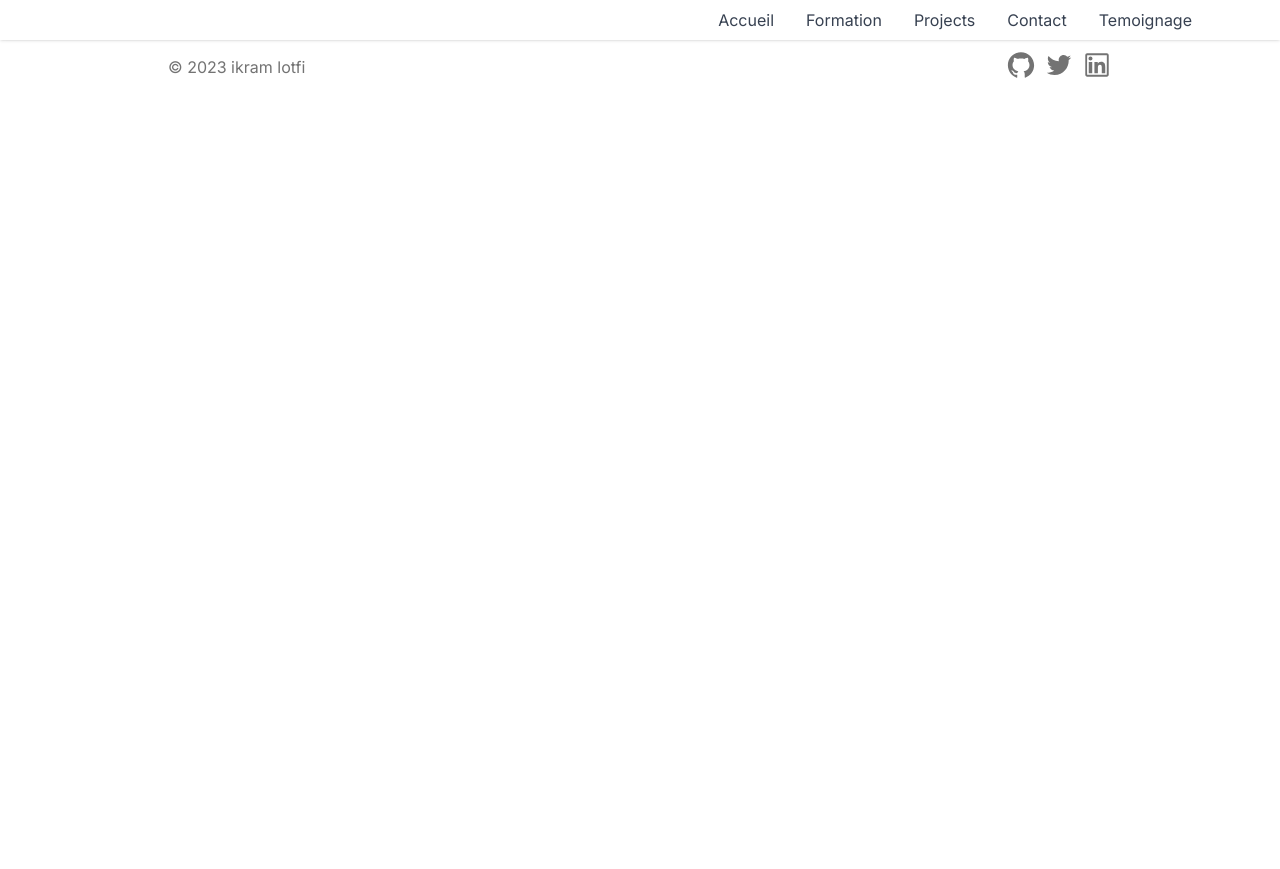
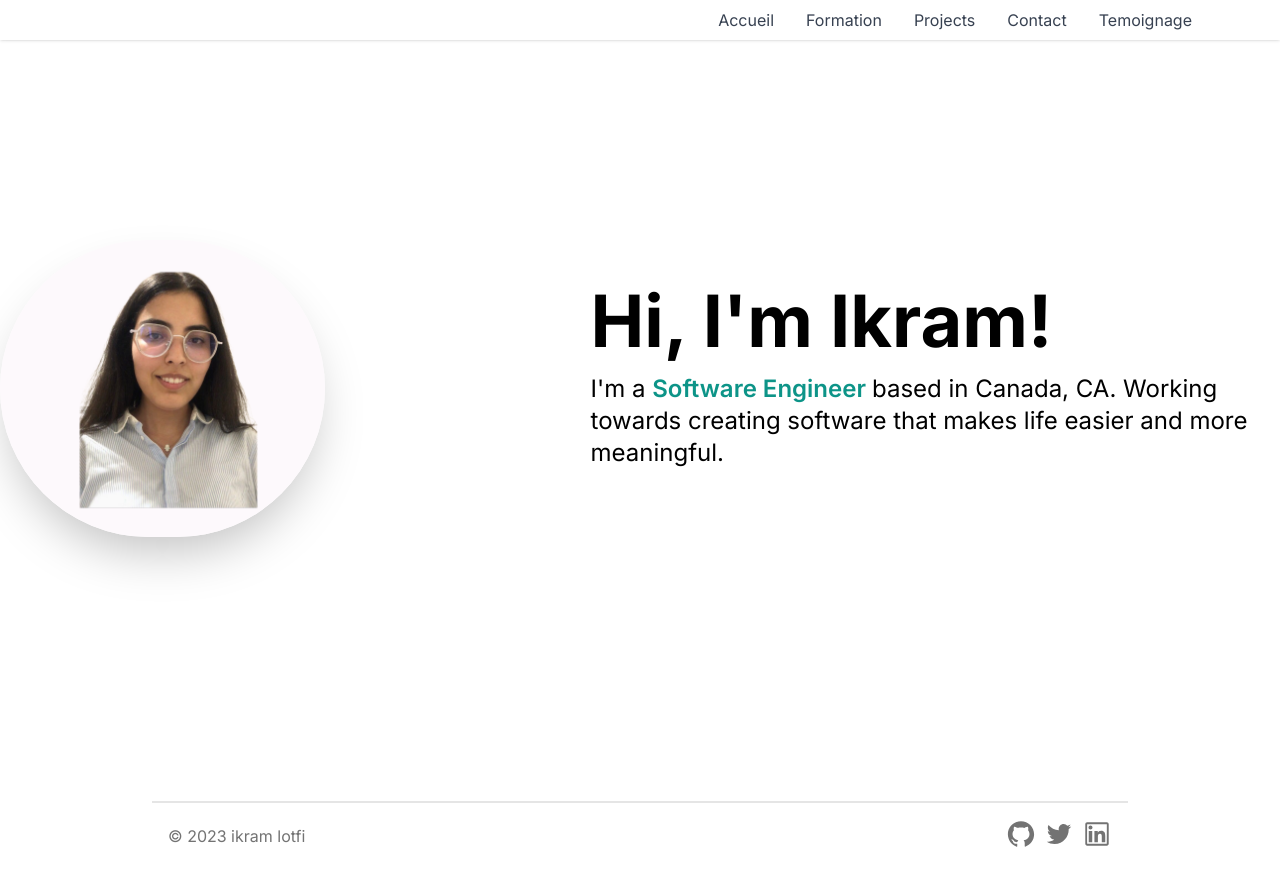
Before and after one commit to Lotfi207/portfolio-ikram, a Next.js app: page / in a window 1280 px wide. Before the commit the page ends 800 px from the top, so only its background shows below. Built offline with nearby package versions, Linux system fonts and the light colour scheme.

Commit message:
modifier page d'accueil

```diff
--- a/app/page.tsx
+++ b/app/page.tsx
@@ -1,9 +1,7 @@
 import Image from 'next/image'
-import Footer from '@/components/Footer'
-import PagesBar from '@/components/PageBar'
-
+import IkramSection from '@/components/Introduction'
 export default function Home() {
   return (
-    <></>
+    <IkramSection/>
   )
 }
--- /dev/null
+++ b/components/Introduction.jsx
@@ -0,0 +1,39 @@
+"use client" // this is a client component
+import React from "react"
+import Image from "next/image"
+
+
+const IkramSection = () => {
+  return (
+    <section id="home">
+      <div className="flex flex-col text-center items-center justify-center animate-fadeIn animation-delay-2 my-10 py-16 sm:py-32 md:py-48 md:flex-row md:space-x-4 md:text-left">
+        <div className="md:mt-2 md:w-1/2">
+          <Image
+            src="/photo.png"
+            alt=""
+            width={325}
+            height={325}
+            className="rounded-full shadow-2xl"
+          />
+        </div>
+        <div className="md:mt-2 md:w-3/5">
+          <h1 className="text-4xl font-bold mt-6 md:mt-0 md:text-7xl">Hi, I&#39;m Ikram!</h1>
+          <p className="text-lg mt-4 mb-6 md:text-2xl">
+            I&#39;m a{" "}
+            <span className="font-semibold text-teal-600">
+              Software Engineer{" "}
+            </span>
+            based in Canada, CA. Working towards creating software that
+            makes life easier and more meaningful.
+          </p>
+
+        </div>
+      </div>
+      <div className="flex flex-row items-center text-center justify-center ">
+
+      </div>
+    </section>
+  )
+}
+
+export default IkramSection
```
Also changed, not shown: public/photo.png (added).
